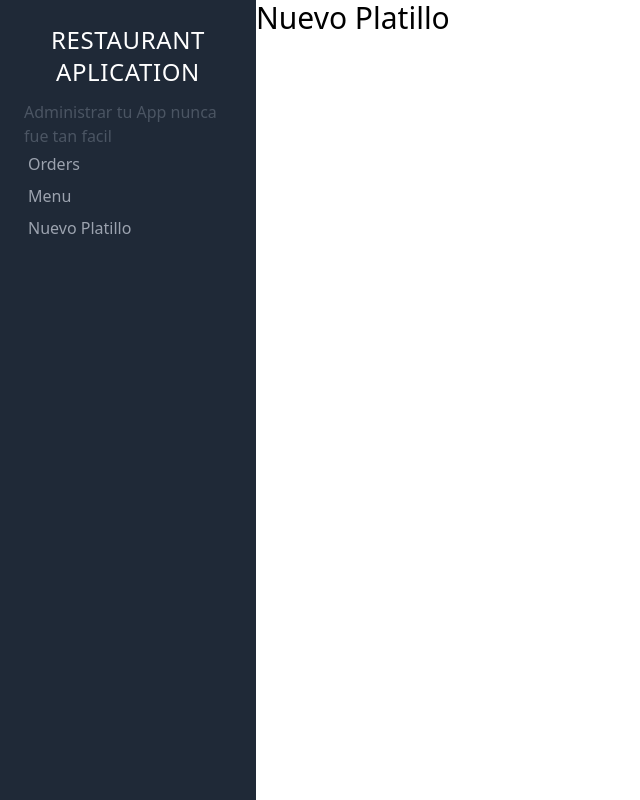
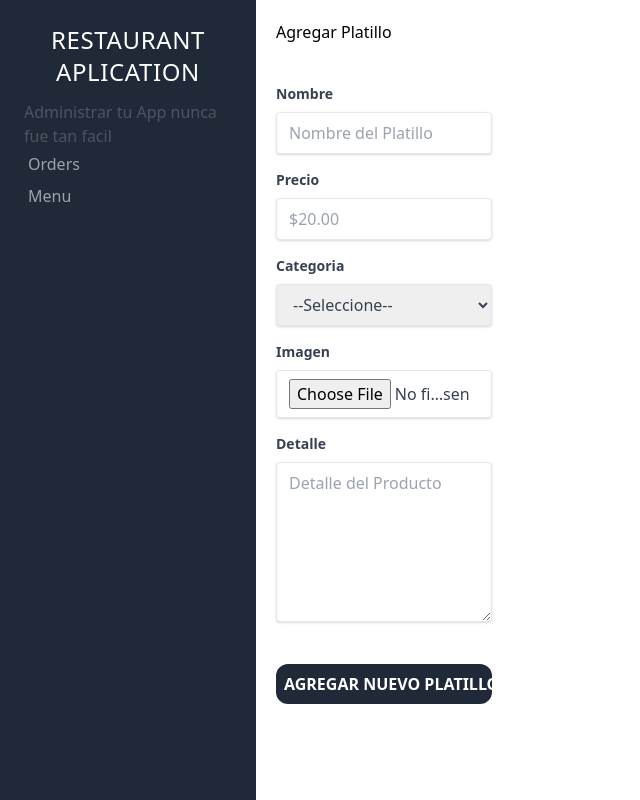
Before and after one commit to JasonSawxd/RestaurantClient, a React (Create React App) app: page /nuevo_Platillo in a window 1280 px wide. Shown: the whole page, without its empty margins (0-640 px from the left). Built offline with nearby package versions, Linux system fonts and the light colour scheme.

Commit message:
Creation the form for new platillo

```diff
--- a/src/App.js
+++ b/src/App.js
@@ -11,7 +11,7 @@ function App() {
   return (
     <div className="md:flex min-h-screen">
     <Sidebar/>
-    <div className="md:w2/5 xl:w-1/5">
+    <div className="md:w2/5 xl:w-1/5 p-5">
     <Routes>
         <Route path="/" exact element={<Ordenes/>} />
         <Route path="/menu" exact element={<Menu/>} />
--- a/src/components/pages/menu.js
+++ b/src/components/pages/menu.js
@@ -1,9 +1,11 @@
 import React from "react";
+import { Link } from "react-router-dom";
 const Menu = () => {
-    return (
-        <>
-        <h1 className=" text-3xl to-black"> Menu</h1>
-        </>
-    );
+  return (
+    <>
+      <h1 className=" text-3xl to-black"> Menu</h1>
+      <Link to="/nuevo_platillo" className="bg-blue-700 hover:bg-blue-600 inline-block mb-5 p-2 text-white uppercase font-bold">Agregar Platillo</Link>
+    </>
+  );
 }
 export default Menu;
--- a/src/components/pages/nuevoPlatillo.js
+++ b/src/components/pages/nuevoPlatillo.js
@@ -1,10 +1,65 @@
 import React from 'react';
 
 const NuevoPlatillo = () => {
-    return (
-        <>
-            <h1 className=" font-light text-3xl">Nuevo Platillo</h1>
-        </>
-    );
+  return (
+    <>
+      <h1 className="  font-lighttext-3xl mb-4">Agregar Platillo</h1>
+      <div className=" flex justify-center mt-10">
+        <div className="w-full max-w-3xl">
+          <form>
+            <div className="mb-4">
+              <label className="block text-gray-700 text-sm font-bold mb-2" htmlFor="nombre">Nombre</label>
+              <input className=" shadow qappearance-none border rounded w-full py-2 px-3 text-gray-700"
+                id="nombre"
+                placeholder="Nombre del Platillo"
+              />
+            </div>
+          </form>
+          <div className="mb-4">
+            <label className="block text-gray-700 text-sm font-bold mb-2" htmlFor="precio">Precio</label>
+            <input className=" shadow qappearance-none border rounded w-full py-2 px-3 text-gray-700"
+              id="precio"
+              placeholder="$20.00"
+              min="0"
+              type="number"
+            />
+          </div>
+          <div className="mb-4">
+            <label className="block text-gray-700 text-sm font-bold mb-2" htmlFor="categoria">Categoria</label>
+            <select className=" shadow qappearance-none border rounded w-full py-2 px-3 text-gray-700"
+              id="categoria"
+              name="categoria"
+            >
+              <option value="">--Seleccione--</option>
+              <option value="desayuno">Desayuno</option>
+              <option value="cena">Cena</option>
+              <option value="bebida">Bebidas</option>
+              <option value="postre">Postre</option>
+              <option value="ensalada">Ensalada</option>
+            </select>
+          </div>
+          <div className="mb-4">
+            <label className="block text-gray-700 text-sm font-bold mb-2" htmlFor="imagen">Imagen</label>
+            <input className=" shadow qappearance-none border rounded w-full py-2 px-3 text-gray-700"
+              id="imagen"
+              type="file"
+            />
+          </div>
+          <div className="mb-4">
+            <label className="block text-gray-700 text-sm font-bold mb-2" htmlFor="detalle">Detalle</label>
+            <textarea className=" shadow qappearance-none border rounded w-full py-2 px-3 text-gray-700 h-40"
+              id="detalle"
+              placeholder="Detalle del Producto"
+              type="text"
+            ></textarea>
+          </div>
+          <input className="bg-gray-800 hover:bg-gray-900 w-full mt-5 p-2 text-white uppercase font-bold rounded-xl"
+          type="submit"
+          value="Agregar Nuevo Platillo"
+          />
+        </div>
+      </div>
+    </>
+  );
 }
 export default NuevoPlatillo;
--- a/src/components/ui/sidebar.js
+++ b/src/components/ui/sidebar.js
@@ -10,7 +10,6 @@ const Sidebar = () => {
         <nav>
           <NavLink className="p-1 text-gray-400 block hover:bg-yellow-500 hover:text-gray-900" to="/" end>Orders</NavLink>
           <NavLink className="p-1 text-gray-400 block hover:bg-yellow-500 hover:text-gray-900" to="/menu">Menu</NavLink>
-                <NavLink className="p-1 text-gray-400 block hover:bg-yellow-500 hover:text-gray-900"   to="/nuevo_platillo">Nuevo Platillo</NavLink>
         </nav>
       </div>
     </div>
```
Also changed, not shown: src/components/pages/ordenes.js (+6 -5 lines). Lines whose indentation alone changed are shown as unchanged.
